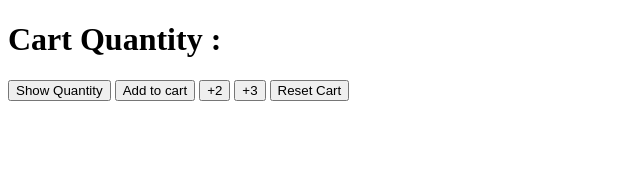
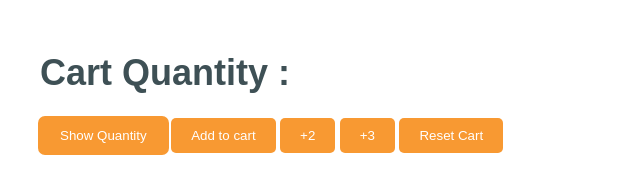
Before and after one commit to azizyahyaoui/Js-Review, a plain HTML site: page Review/05-CartQuantity.html in a window 1280 px wide. Both pictures are taken after a click on the button "Show Quantity". Shown: the whole page, without its empty margins (0-640 px from the left). Drawn offline with Linux system fonts and the light colour scheme.

Commit message:
feat: enhance HTML files with consistent styling and structure, add CSS links, and improve content organization

```diff
--- a/Review/05-CartQuantity.html
+++ b/Review/05-CartQuantity.html
@@ -1,12 +1,17 @@
 <!DOCTYPE html>
 <html lang="en">
+
 <head>
   <meta charset="UTF-8">
   <meta name="viewport" content="width=device-width, initial-scale=1.0">
+  <link rel="stylesheet" href="../assets/all_main.css">
   <title>Cart Quantity</title>
 </head>
+
 <body>
-  <h1>Cart Quantity :</h1>
+  <div class="container">
+
+    <h1>Cart Quantity :</h1>
     <div>
       <button type="button" onclick="console.log(`Cart Quantity = ${cartQuantity}`);">
         Show Quantity
@@ -24,6 +29,10 @@
         Reset Cart
       </button>
     </div>
+
+  <div>
+
 </body>
 <script src="JS/CartQuantity.js"></script>
+
 </html>
--- a/Review/Css/main.css
+++ b/Review/Css/main.css
@@ -1,3 +1,5 @@
+@import url('../../assets/all_main.css');
+
 .prgPrice {
   color: blue;
 }
--- /dev/null
+++ b/assets/all_main.css
@@ -0,0 +1,159 @@
+/* CSS for the main page of the website */
+:root {
+  --default-font: "Roboto", system-ui, -apple-system, "Segoe UI", Roboto,
+  "Helvetica Neue", Arial, "Noto Sans", "Liberation Sans", sans-serif,
+  "Apple Color Emoji", "Segoe UI Emoji", "Segoe UI Symbol", "Noto Color Emoji";
+  --heading-font: "Nunito", sans-serif;
+  --nav-font: "Inter", sans-serif;
+
+  --background-color: #ffffff;
+  --default-color: #3d4348;
+  --heading-color: #3e5055;
+  --accent-color: #f89932;
+  --surface-color: #ffffff;
+  --contrast-color: #ffffff;
+  --blue-color: blue;
+  --nav-color: #090909;
+  --nav-hover-color: #8abd38;
+  --nav-mobile-background-color: #f5efef;
+  --nav-dropdown-background-color: #ffffff;
+  --nav-dropdown-color: #313336;
+  --nav-dropdown-hover-color: #eb5c62;
+  scroll-behavior: smooth;
+
+}
+
+.light-background {
+  --background-color: #f8fbfc;
+  --surface-color: #ffffff;
+}
+
+.dark-background {
+  --background-color: #060606;
+  --default-color: #ffffff;
+  --heading-color: #ffffff;
+  --surface-color: #252525;
+  --contrast-color: #ffffff;
+}
+
+body {
+  color: var(--default-color);
+  background-color: var(--background-color);
+  font-family: var(--default-font);
+}
+/* Dark Mode Start */
+.dark-mode {
+  --background-color: #060606;
+  --default-color: #ffffff;
+  --heading-color: #ffffff;
+  --surface-color: #252525;
+  --contrast-color: #ffffff;
+}
+
+
+
+/* Your floating button styles */
+.theme-toggle {
+  position: fixed;
+  top: 80px;
+  right: 20px;
+  z-index: 1000;
+}
+
+.theme-toggle-btn {
+  background-color: var(--surface-color);
+  color: var(--default-color);
+  border: none;
+  border-radius: 50%;
+  width: 50px;
+  height: 50px;
+  font-size: 24px;
+  display: flex;
+  justify-content: center;
+  align-items: center;
+  cursor: pointer;
+  transition: background-color 0.3s ease, color 0.3s ease;
+  box-shadow: 0 2px 10px rgba(0, 0, 0, 0.1);
+}
+
+.theme-toggle-btn:hover {
+  background-color: color-mix(in srgb, var(--surface-color), transparent 15%);
+}
+
+.dark-mode .theme-toggle-btn {
+  background-color: var(--contrast-color);
+  color: var(--default-color);
+}
+
+a {
+  color: var(--accent-color);
+  text-decoration: none;
+  transition: 0.3s;
+}
+
+a:hover {
+  color: color-mix(in srgb, var(--accent-color), transparent 25%);
+  text-decoration: none;
+}
+
+h1,
+h2,
+h3,
+h4,
+h5,
+h6 {
+  color: var(--heading-color);
+  font-family: var(--heading-font);
+}
+
+
+
+@media (max-width: 768px) {
+  body {
+    font-size: 14px;
+  }
+  .main-btn {
+    font-size: medium !important;
+    text-wrap: nowrap;
+  }
+}
+
+@media (min-width: 769px) and (max-width: 1024px) {
+  body {
+    font-size: 16px;
+  }
+}
+
+@media (min-width: 1025px) {
+  body {
+    font-size: 18px;
+  }
+}
+
+.container {
+  max-width: 1200px;
+  margin: 0 auto;
+  padding: 20px;
+}
+
+button {
+  background-color: var(--accent-color);
+  color: var(--contrast-color);
+  border: none;
+  padding: 10px 20px;
+  border-radius: 5px;
+  cursor: pointer;
+  transition: background-color 0.3s ease, color 0.3s ease;
+}
+button:hover {
+  background-color: color-mix(in srgb, var(--accent-color), transparent 15%);
+  color: var(--contrast-color);
+}
+button:focus {
+  outline: none;
+  box-shadow: 0 0 0 2px var(--accent-color);
+}
+button:active {
+  background-color: color-mix(in srgb, var(--accent-color), transparent 25%);
+  color: var(--contrast-color);
+}
```
Also changed, not shown: Advanced JavaScript/StrictMode.html (+5 -1 lines), Projects/level1/Rock-Paper/07-Rock-Paper-Scissor.html (+3 -0 lines), Projects/level1/Rock-Paper/08-V2-Rock-Paper-Scissor.html (+6 -0 lines), Review/06-boolean.html (+18 -1 lines), Review/07-Functions.html (+14 -5 lines), Review/08-Objects.html (+7 -1 lines), Review/09-Dom.html (+1 -0 lines), Review/index.html (+8 -1 lines), modules/Page2.html (+4 -1 lines), modules/index.html (+3 -1 lines).
